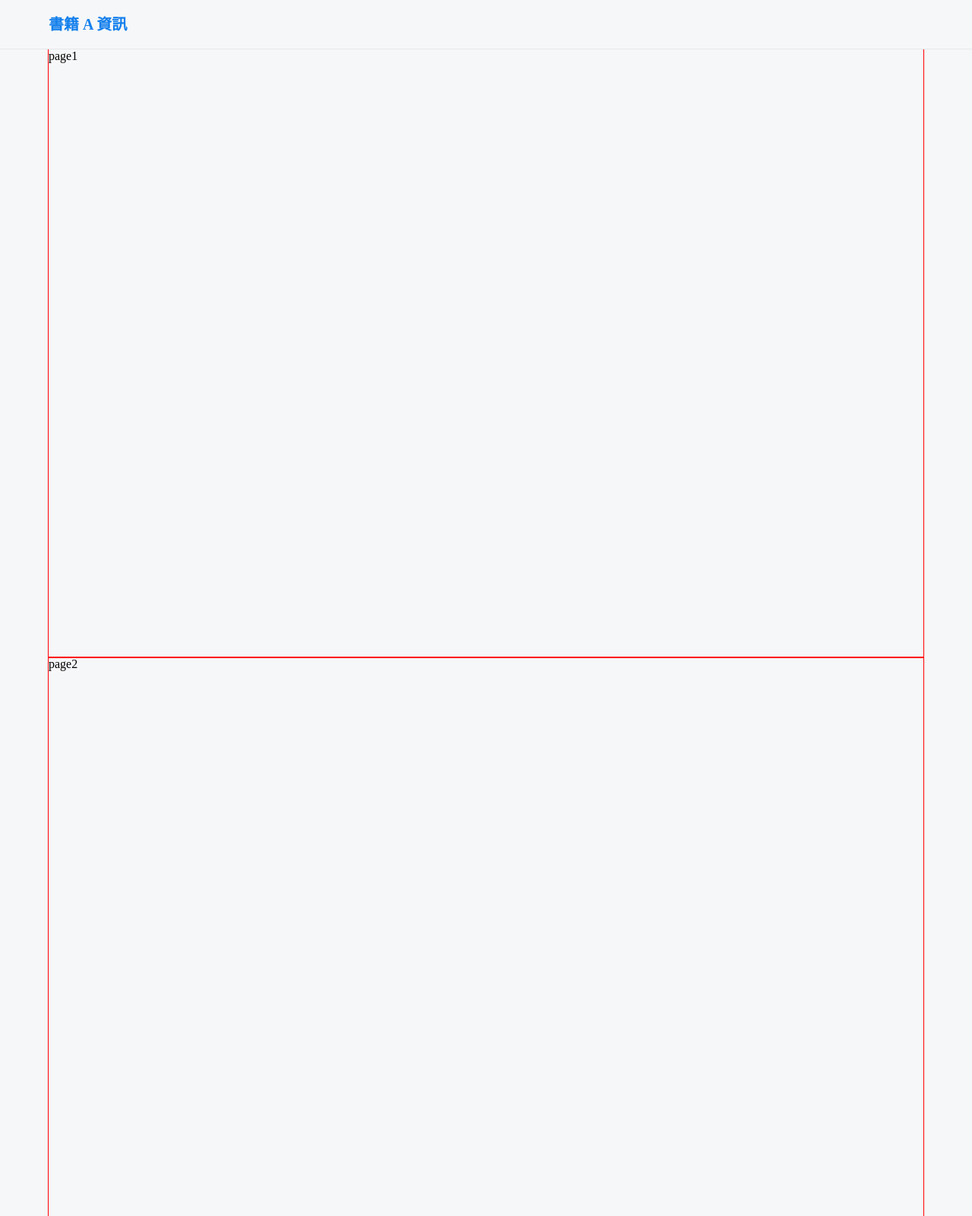
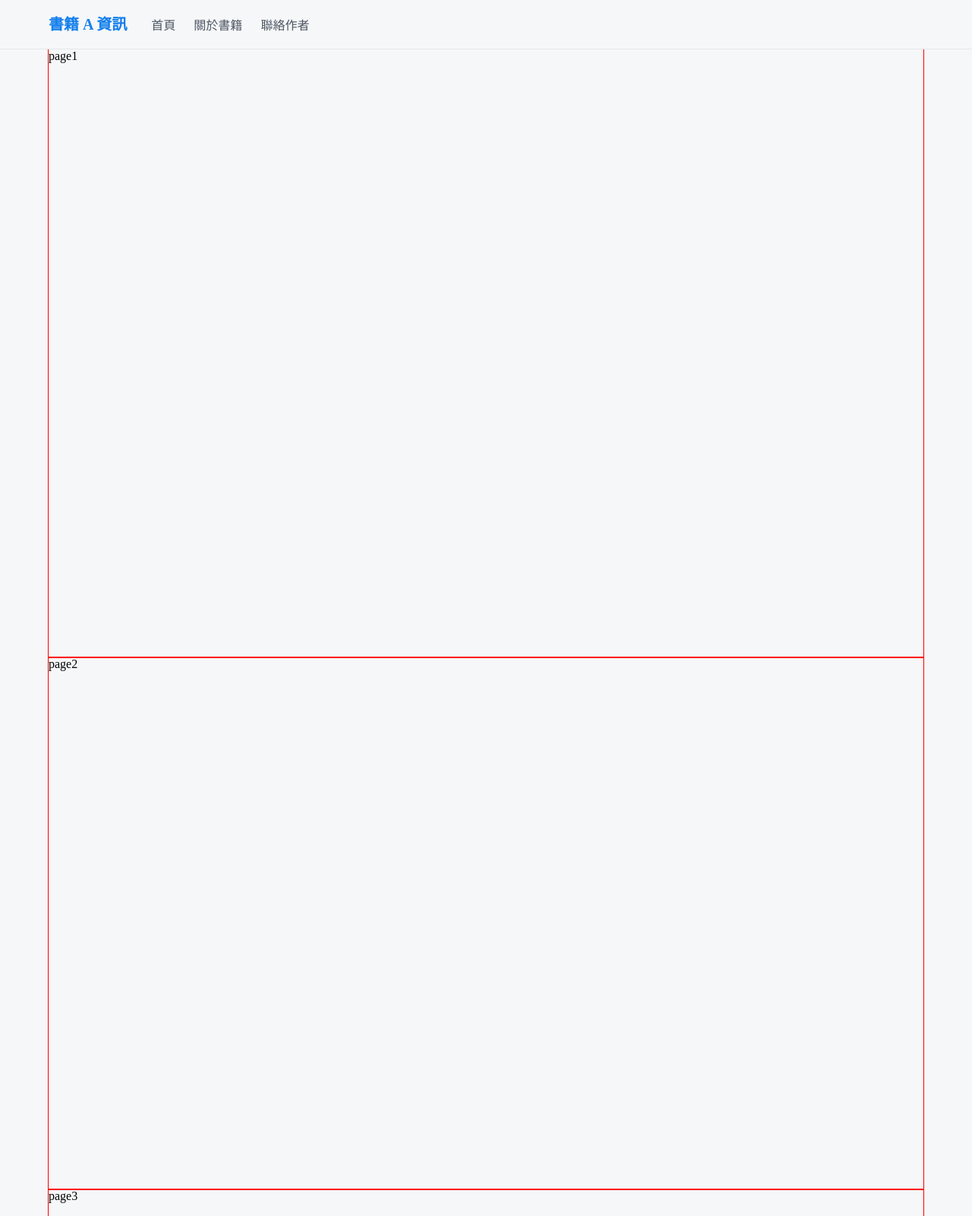
Before and after one commit to Linyuhsuan0/mcu-141-1-web-14131350, a plain HTML site: page src/book.html in a window 1280 px wide. Shown: the top 1600 px of the page at 76% size. Drawn offline with Linux system fonts and the light colour scheme.

Commit message:
feat(book):導覽列項目樣式設定

```diff
--- a/src/book.html
+++ b/src/book.html
@@ -12,13 +12,18 @@
             <div class="container">
                 <div>
                     <h3>書籍 A 資訊</h3>
+                    <nav>
+                        <a href="#home">首頁</a>
+                        <a href="#book">關於書籍</a>
+                        <a href="#contact">聯絡作者</a>
+                    </nav>
                 </div>
             </div>
         </header>
         <main class="wrapper">
-            <div class="home">page1</div>
-            <div class="page">page2</div>
-            <div class="page">page3</div>
+            <div id="home" class="home">page1</div>
+            <div id="book" class="page">page2</div>
+            <div id="contact" class="page">page3</div>
         </main>
         <footer>
             <div class="container">
--- a/src/scss/book/_header.scss
+++ b/src/scss/book/_header.scss
@@ -7,9 +7,20 @@ header{
     top: 0;
     z-index: 50;
 
+    div.container >div {
+        justify-content: flex-start;
+        gap: 2rem;
+
+    }
+
     h3{
             margin: 0px;
             @include common.fontStyle(1.25rem, 700, 1.75rem);
             color: var(--primary-color);
         }
+
+        nav{
+            display: var(--nav-display);
+            gap: 1.5rem;
+        }
     }
--- a/src/scss/book/_main.scss
+++ b/src/scss/book/_main.scss
@@ -15,7 +15,6 @@ section{
             width: 100%;
 
             display: flex;
-            justify-content: space-between;
             align-items: center;
             }
 
@@ -37,10 +36,18 @@ main.wrapper {
         }
 
         &.page{
-        min-height: 700vh;
+        min-height: 700px;
         }
 
     }
 
 }
 }
+a{
+                color: var(--text-color);
+                text-decoration: inherit;
+
+                &:hover{
+                    color: #137fec;
+                }
+            }
```
Also changed, not shown: src/book.min.css, 1 other file.
